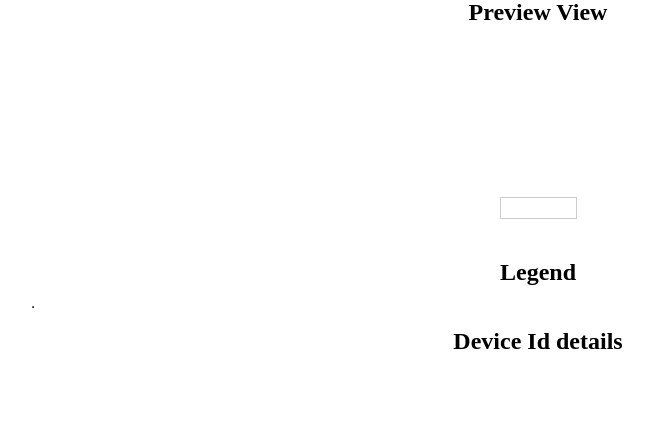
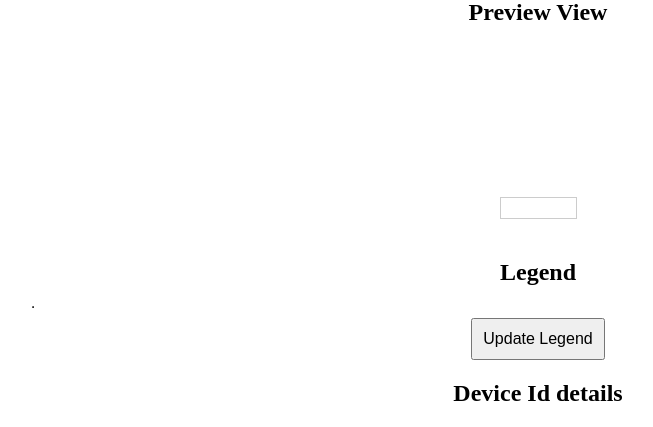
Before and after one commit to ballaprr/control_app, a Django app: template dashboard/templates/dashboard/index.html in a window 1280 px wide. Shown: the part 533-960 px from the top of the page, without its empty margins (102-755 px from the left). Before the commit the page ends 908 px from the top, so only its background shows below. Run offline with Django 4.2, Linux system fonts and the light colour scheme; the template is opened without the code that fills it, so the values that code supplies are empty.

Commit message:
add buttong to refresh legend

```diff
--- a/control_app/urls.py
+++ b/control_app/urls.py
@@ -26,4 +26,5 @@ urlpatterns = [
     path('get-deviceid/<int:tileIndex>/', views.get_deviceid, name='get_deviceid'),
     path('reboot-device/', views.reboot_device, name='reboot_device'),
     path('legend/', views.legend_view, name='legend'),
+    path('fetch-legend-data/', views.fetch_legend_data_api, name='fetch_legend_data_api'),
 ]
--- a/dashboard/static/dashboard/scripts.js
+++ b/dashboard/static/dashboard/scripts.js
@@ -406,5 +406,56 @@ function handleKeyPress(event) {
 // Listen for key press events
 document.addEventListener('keydown', handleKeyPress);
 
+document.addEventListener('DOMContentLoaded', function () {
+    const refreshButton = document.getElementById('refresh-legend');
+    refreshButton.addEventListener('click', function () {
+        fetchLegendData();
+    });
+});
+
+function fetchLegendData() {
+    fetch('/fetch-legend-data/')
+        .then(response => response.json())
+        .then(data => updateLegendTable(data))
+        .catch(error => console.error('Error:', error));
+}
+
+function updateLegendTable(data) {
+    const tableBody = document.getElementById('legend-table-body');
+
+    // Clear the existing table content
+    tableBody.innerHTML = '';
+
+    // Create new rows
+    const triggersRow = document.createElement('tr');
+    const thumbnailsRow = document.createElement('tr');
+
+    data.forEach(item => {
+        // Create trigger cell
+        const triggerCell = document.createElement('th');
+        triggerCell.textContent = item.trigger;
+        triggersRow.appendChild(triggerCell);
+
+        // Create thumbnail cell
+        const thumbnailCell = document.createElement('td');
+        if (item.thumb) {
+            const img = document.createElement('img');
+            img.src = item.thumb;
+            img.alt = 'Thumbnail';
+            img.style.width = '100px';
+            img.style.height = 'auto';
+            thumbnailCell.appendChild(img);
+        } else {
+            thumbnailCell.textContent = 'No thumbnail available';
+        }
+        thumbnailsRow.appendChild(thumbnailCell);
+    });
+
+    // Append new rows to the table body
+    tableBody.appendChild(triggersRow);
+    tableBody.appendChild(thumbnailsRow);
+}
+
+
 // Initialize the time when the page loads
 updateTime();
--- a/dashboard/templates/dashboard/index.html
+++ b/dashboard/templates/dashboard/index.html
@@ -48,7 +48,7 @@
             <h2>Legend</h2>
             <div class ="table-container">
                 <table border="1">
-                    <tbody>
+                    <tbody id="legend-table-body">
                         <!-- Render triggers row -->
                         <tr>
                             {% for item in output_data %}
@@ -71,6 +71,7 @@
                     </tbody>
                 </table>
             </div>
+            <button id="refresh-legend">Update Legend</button>
         </section>
 
         <section>
--- a/dashboard/views.py
+++ b/dashboard/views.py
@@ -98,6 +98,10 @@ def control_view(request):
         'tile_range': range(1, 13)      # Send range from 1 to 14 for tiles
     })
 
+def fetch_legend_data_api(request):
+    output_data = fetch_legend_data(request)
+    return JsonResponse(output_data, safe=False)
+
 def device_output(request, title_Index):
     try:
         index = int(title_Index) - 1
@@ -139,7 +143,7 @@ def blackscreen(request):
 
         def send_request(device_id):
             url = f'https://info-beamer.com/api/v1/device/{device_id}/node/root/remote/trigger/'
-            response = requests.post(url, data={"data": "1000"}, auth=('', api_key))
+            response = requests.post(url, data={"data": "m"}, auth=('', api_key))
             return {"device_id": device_id, "status": response.status_code}
 
         with ThreadPoolExecutor() as executor:
```
